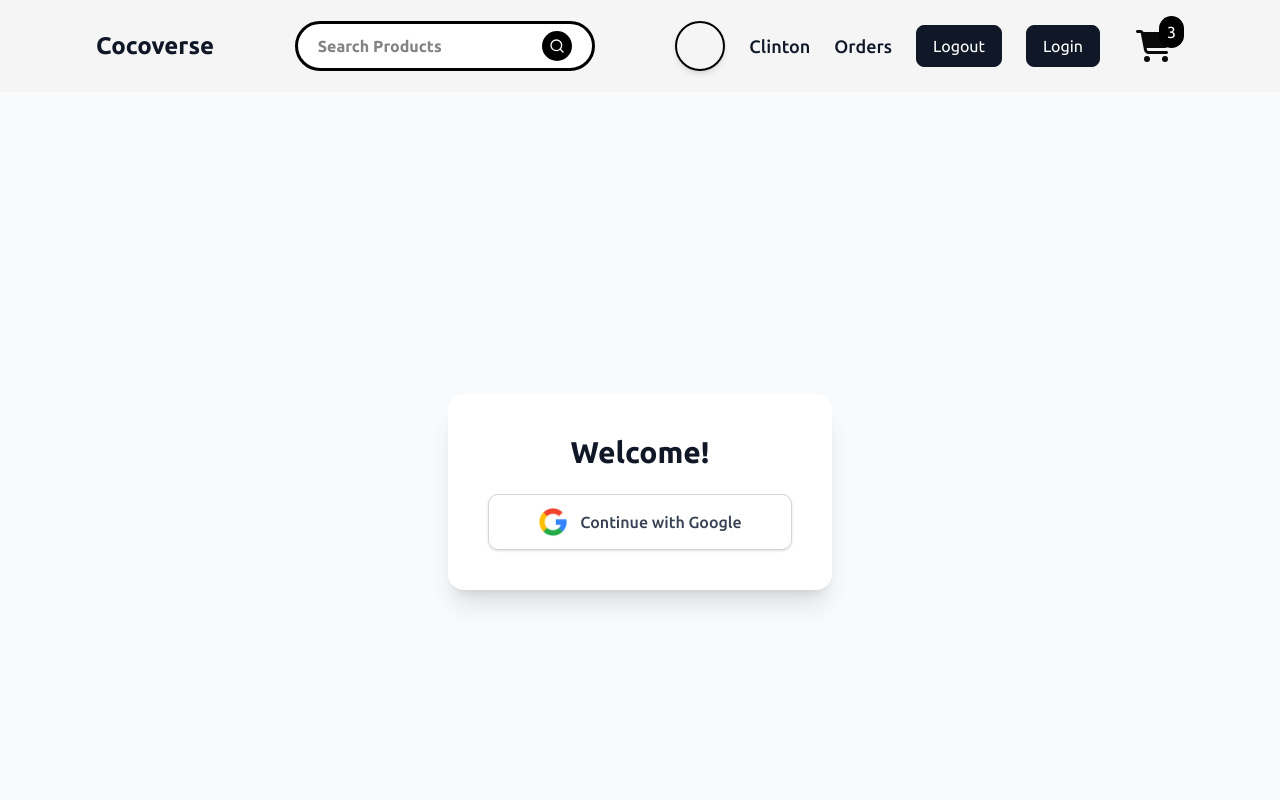
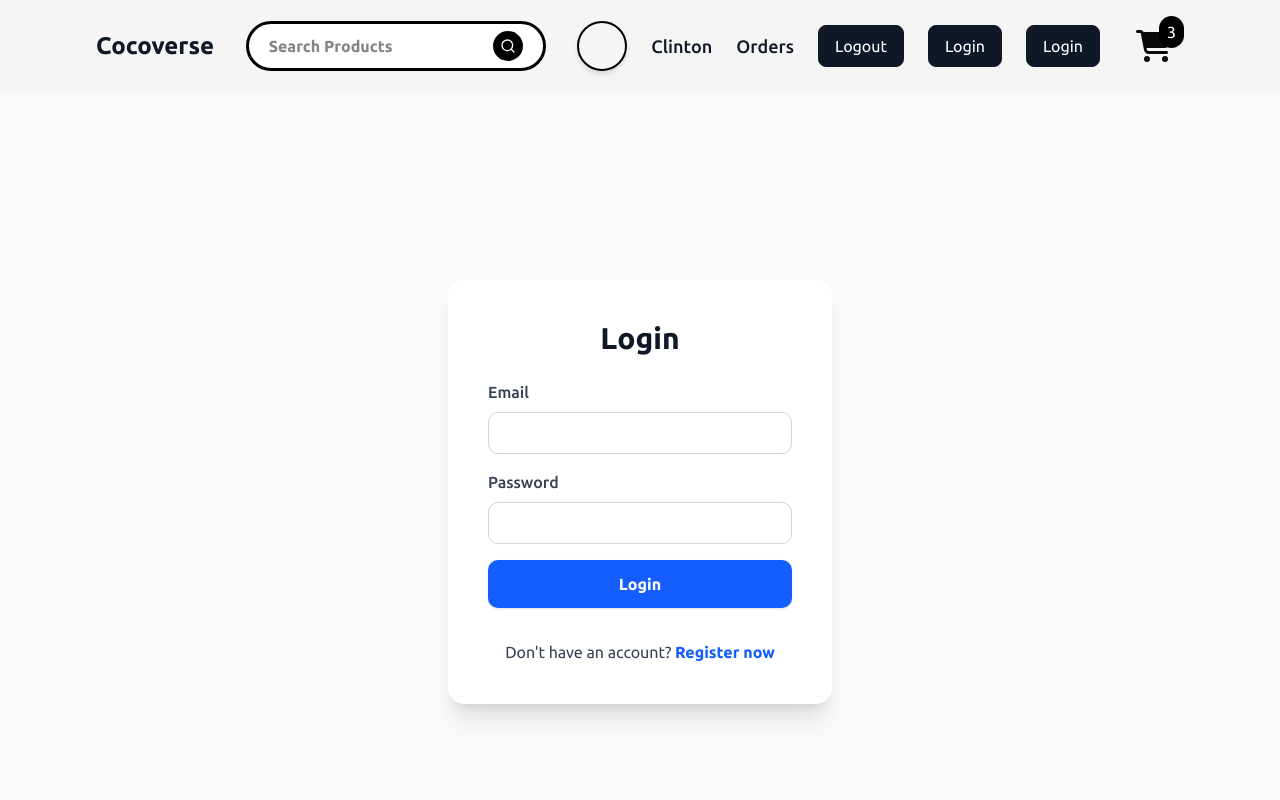
Before and after one commit to Long-13579/CoconutEcommerce-FE, a Next.js app: page /signin in a window 1280 px wide. Shown: the top 800 px of the page. Built offline with nearby package versions, Linux system fonts and the light colour scheme.

Commit message:
UI login page

```diff
--- a/app/signin/page.tsx
+++ b/app/signin/page.tsx
@@ -1,29 +1,47 @@
 import React from 'react'
-import Image from "next/image"
 
-const SignupPage = () => {
+const LoginPage = () => {
   return (
     <div className="bg-gray-50 flex items-center justify-center min-h-screen px-4">
       <div className="bg-white shadow-xl rounded-2xl p-6 sm:p-10 max-w-sm w-full flex flex-col gap-6">
         <h2 className="text-3xl font-semibold text-center text-gray-900">
-        Welcome!
+          Login
         </h2>
-
-      <form>
-        <button className="w-full flex items-center cursor-pointer justify-center border border-gray-300 hover:border-gray-500 text-gray-700 font-medium py-3 rounded-lg shadow-sm transition-all duration-300 bg-white hover:bg-gray-100">
-          <Image
-            src="/google.png"
-            alt="Google Icon"
-            width={30}
-            height={30}
-            className="mr-3"
+        <form className="flex flex-col gap-4">
+          <div>
+            <label htmlFor="email" className="block text-gray-700 font-medium mb-2">Email</label>
+            <input
+              type="email"
+              id="email"
+              name="email"
+              className="w-full px-3 py-2 border border-gray-300 rounded-lg focus:outline-none focus:border-blue-500"
+              required
             />
-          Continue with Google
+          </div>
+          <div>
+            <label htmlFor="password" className="block text-gray-700 font-medium mb-2">Password</label>
+            <input
+              type="password"
+              id="password"
+              name="password"
+              className="w-full px-3 py-2 border border-gray-300 rounded-lg focus:outline-none focus:border-blue-500"
+              required
+            />
+          </div>
+          <button
+            type="submit"
+            className="w-full bg-blue-600 text-white font-semibold py-3 rounded-lg shadow-sm hover:bg-blue-700 transition-all duration-300"
+          >
+            Login
           </button>
+          <div className="text-center mt-4 text-gray-700">
+            Don't have an account?{' '}
+            <a href="/signup" className="text-blue-600 hover:underline font-semibold">Register now</a>
+          </div>
         </form>
       </div>
     </div>
-  )
+  );
 }
 
-export default SignupPage
+export default LoginPage
--- a/components/navbar/NavItems.tsx
+++ b/components/navbar/NavItems.tsx
@@ -30,6 +30,8 @@ const NavItems = ({mobile}: Props) => {
       </Link>
 
       <button className="nav-btn">Logout</button>
+      <Link href="/signin" className="nav-btn">Login</Link>
+
       <button className="nav-btn">Login</button>
 
       <Link href="/cart" className="relative flex items-center h-[60px] w-[60px] justify-center cursor-pointer">
```
Lines whose indentation alone changed are shown as unchanged.
